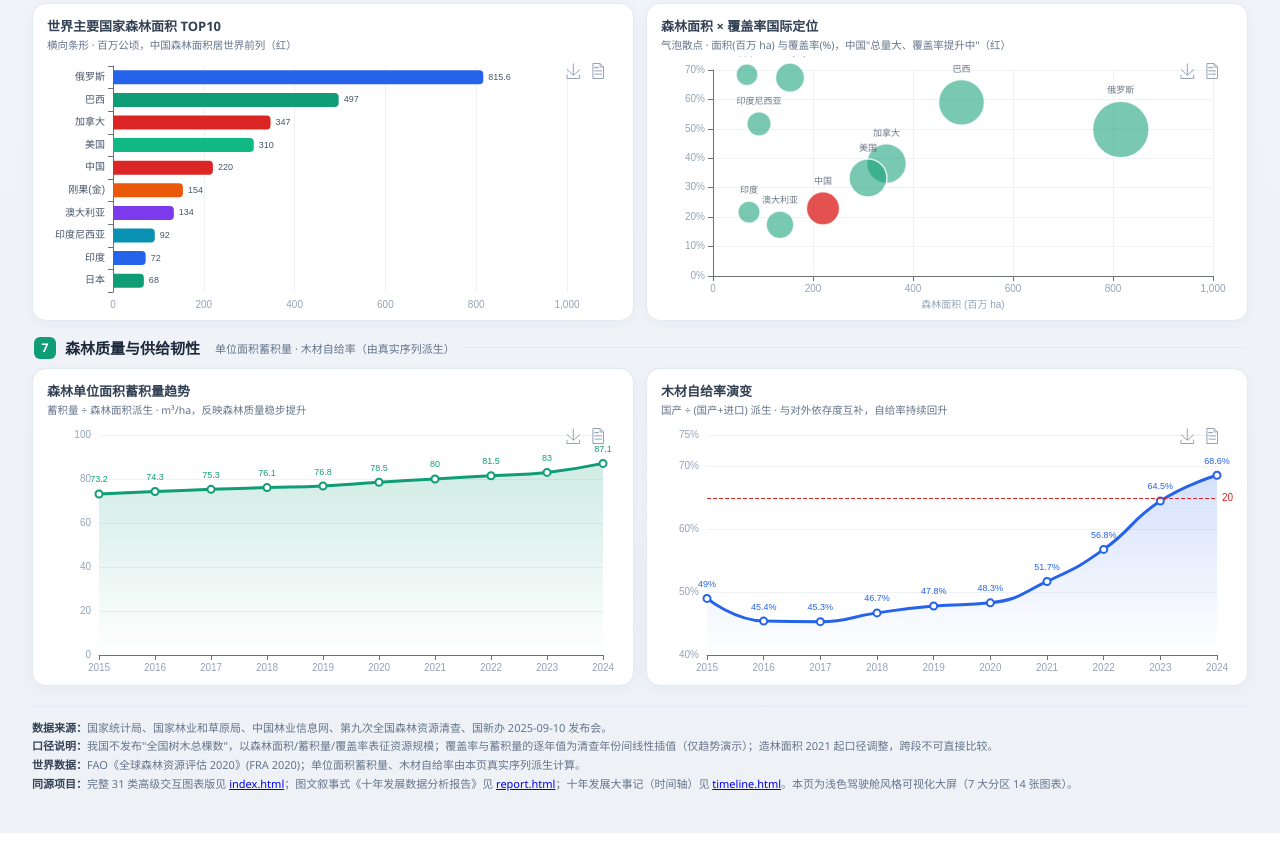
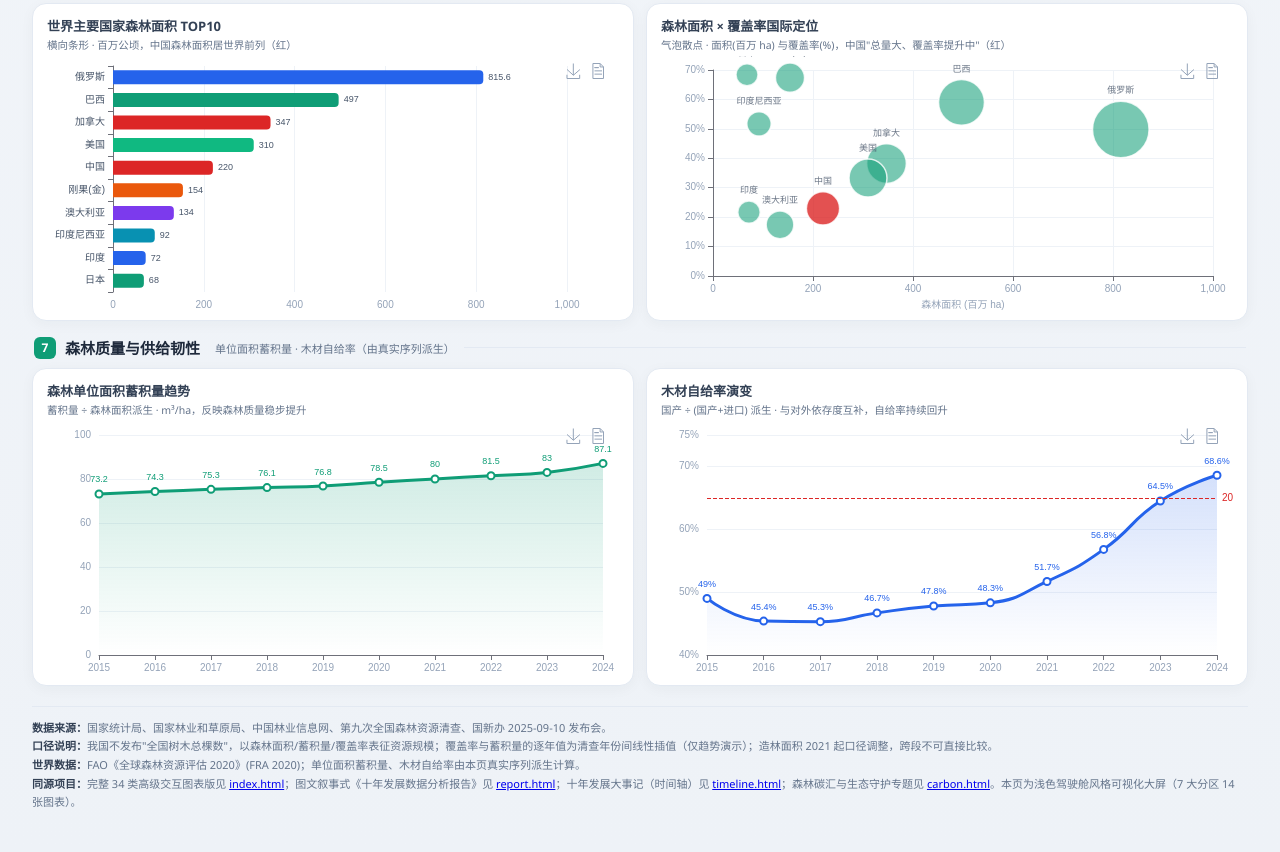
Before and after one commit to heee-a/bigdata-analysis-and-visualization, a plain HTML site: page dashboard.html in a window 1280 px wide. Shown: the part 2309-3161 px from the top of the page. Drawn offline with Linux system fonts and the light colour scheme.

Commit message:
add dashboard.html

```diff
--- a/dashboard.html
+++ b/dashboard.html
@@ -209,7 +209,7 @@
     <b>数据来源：</b>国家统计局、国家林业和草原局、中国林业信息网、第九次全国森林资源清查、国新办 2025-09-10 发布会。<br>
     <b>口径说明：</b>我国不发布"全国树木总棵数"，以森林面积/蓄积量/覆盖率表征资源规模；覆盖率与蓄积量的逐年值为清查年份间线性插值（仅趋势演示）；造林面积 2021 起口径调整，跨段不可直接比较。<br>
     <b>世界数据：</b>FAO《全球森林资源评估 2020》(FRA 2020)；单位面积蓄积量、木材自给率由本页真实序列派生计算。<br>
-    <b>同源项目：</b>完整 31 类高级交互图表版见 <a href="index.html">index.html</a>；图文叙事式《十年发展数据分析报告》见 <a href="report.html">report.html</a>；十年发展大事记（时间轴）见 <a href="timeline.html">timeline.html</a>。本页为浅色驾驶舱风格可视化大屏（7 大分区 14 张图表）。
+    <b>同源项目：</b>完整 34 类高级交互图表版见 <a href="index.html">index.html</a>；图文叙事式《十年发展数据分析报告》见 <a href="report.html">report.html</a>；十年发展大事记（时间轴）见 <a href="timeline.html">timeline.html</a>；森林碳汇与生态守护专题见 <a href="carbon.html">carbon.html</a>。本页为浅色驾驶舱风格可视化大屏（7 大分区 14 张图表）。
   </footer>
 </div>
 
```
